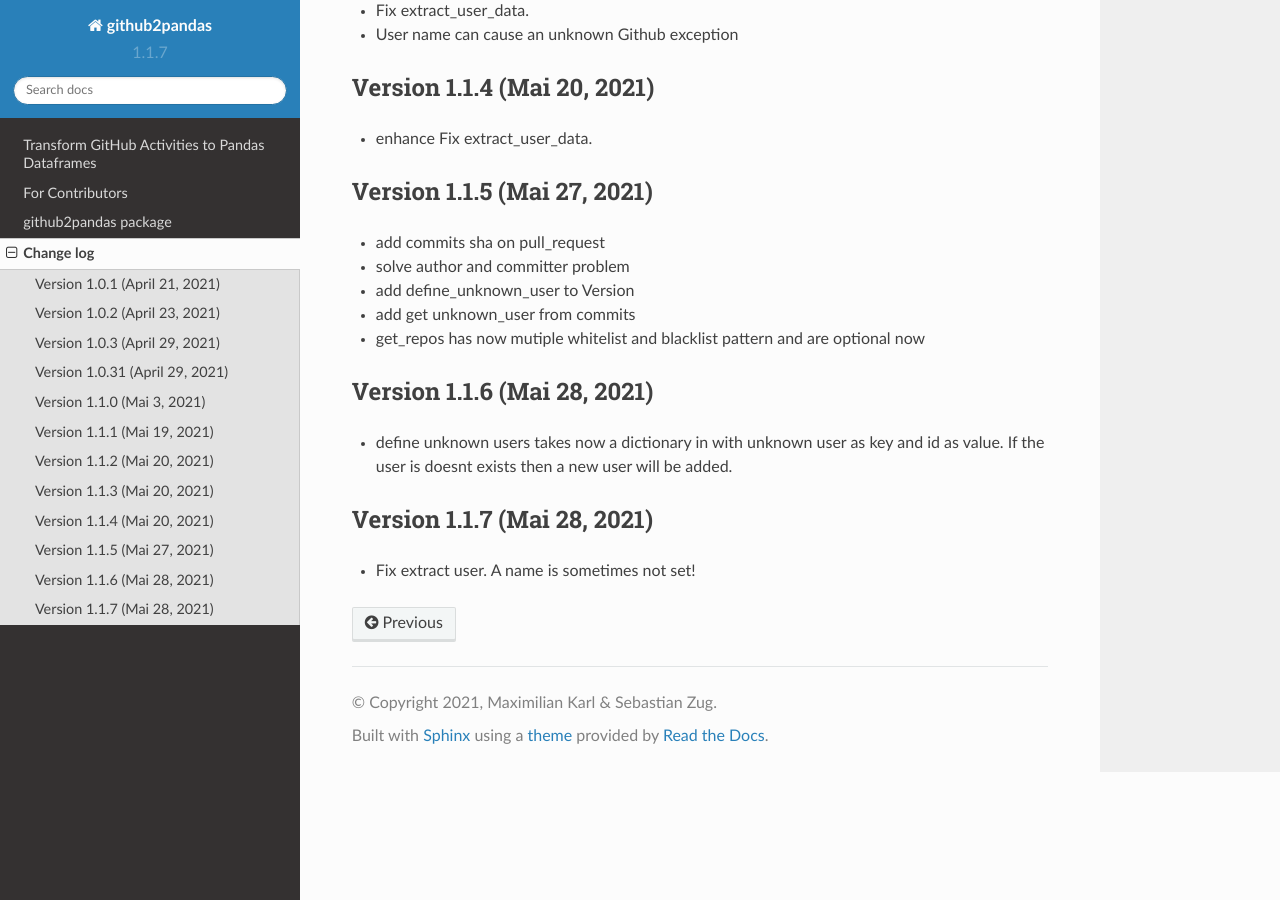
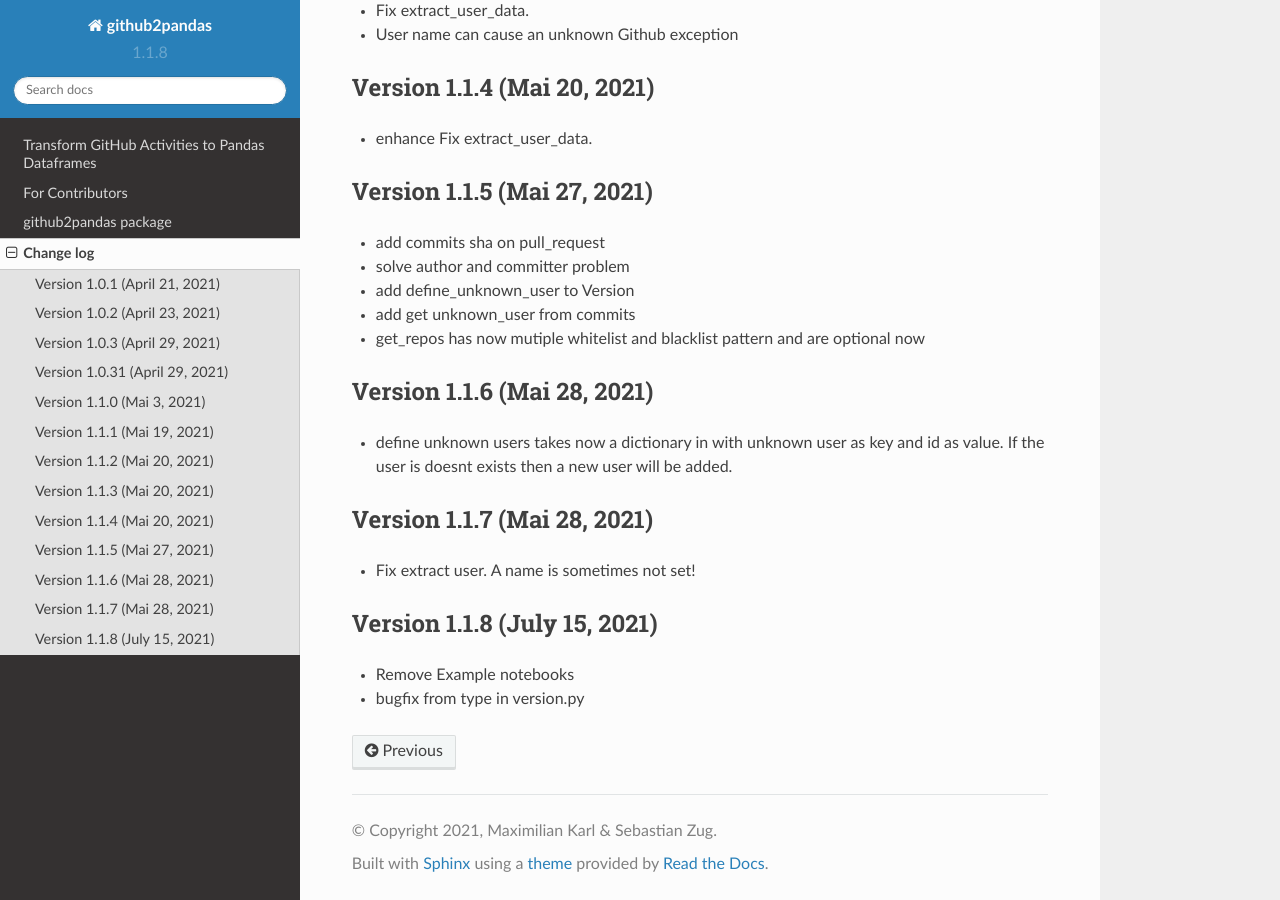
Before and after one commit to TUBAF-IFI-DiPiT/github2pandas, a Sphinx documentation site: the page built from docs/changes.rst, in a window 1280 px wide and 900 px high, scrolled down 1017 px. Built offline with Sphinx 7.4.7 and the Read the Docs theme 2.0.0, drawn with Linux system fonts in a browser that asks for light colours.

Commit message:
new version 1.1.8

```diff
--- a/docs/changes.rst
+++ b/docs/changes.rst
@@ -71,3 +71,9 @@ Version 1.1.7 (Mai 28, 2021)
 -----------------------------------
 
 * Fix extract user. A name is sometimes not set!
+
+Version 1.1.8 (July 15, 2021)
+-----------------------------------
+
+* Remove Example notebooks
+* bugfix from type in version.py
--- a/github2pandas/__init__.py
+++ b/github2pandas/__init__.py
@@ -1 +1 @@
-__version__ = '1.1.7'
+__version__ = '1.1.8'
--- a/setup.py
+++ b/setup.py
@@ -35,7 +35,6 @@ setup(
       "selenium==3.141.0",
       "python-dotenv==0.17.0",
       "pandas==1.2.4",
-      "jupyter==1.0.0",
       "sphinx==3.5.4",
       "m2r2==0.2.7",
       "pypiwin32==223; sys_platform == 'win32'",
```
